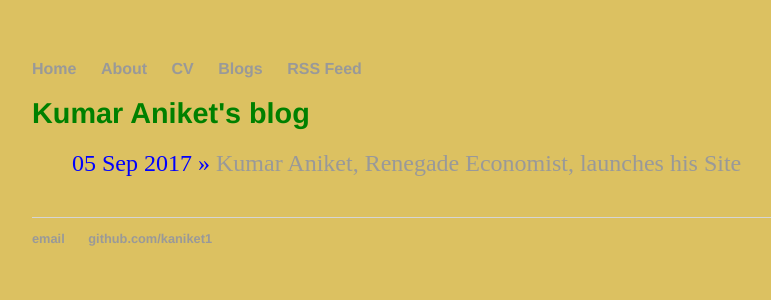
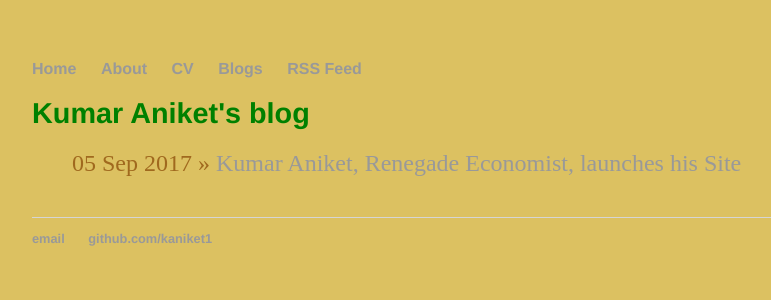
Before and after one commit to kaniket1/kaniket1.github.io, a Jekyll site: the page built from blog/index.html, in a window 1280 px wide. Shown: the top 300 px of the page, without its empty margins (160-931 px from the left). Built offline with Jekyll 4.4.1, drawn with Linux system fonts in a browser that asks for light colours.

Commit message:
Update main.css

```diff
--- a/css/main.css
+++ b/css/main.css
@@ -1,7 +1,7 @@
 body {
     margin: 60px auto;
     width: 70%;
-    color: blue;
+    color: rgb(160,105,30);
     background-color: rgb(220,193,97);
 }
 nav ul, footer ul {
```
